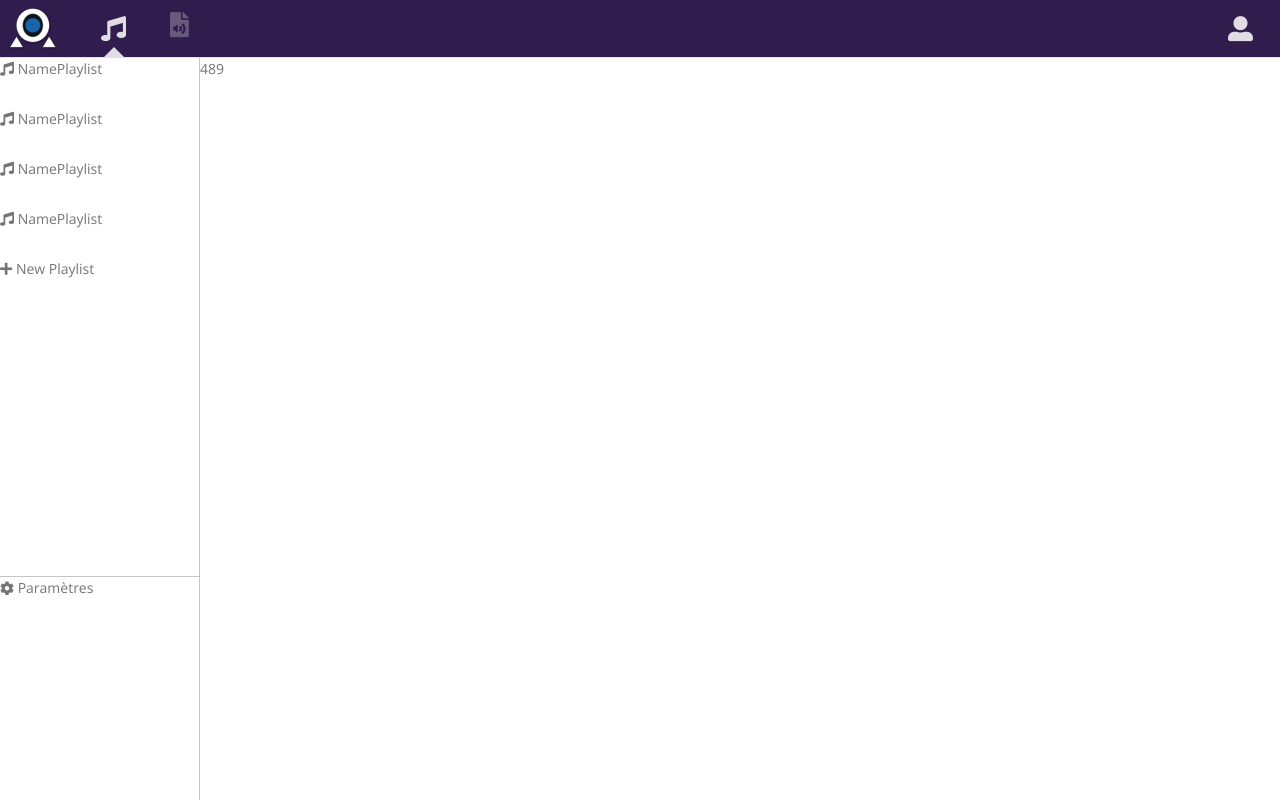
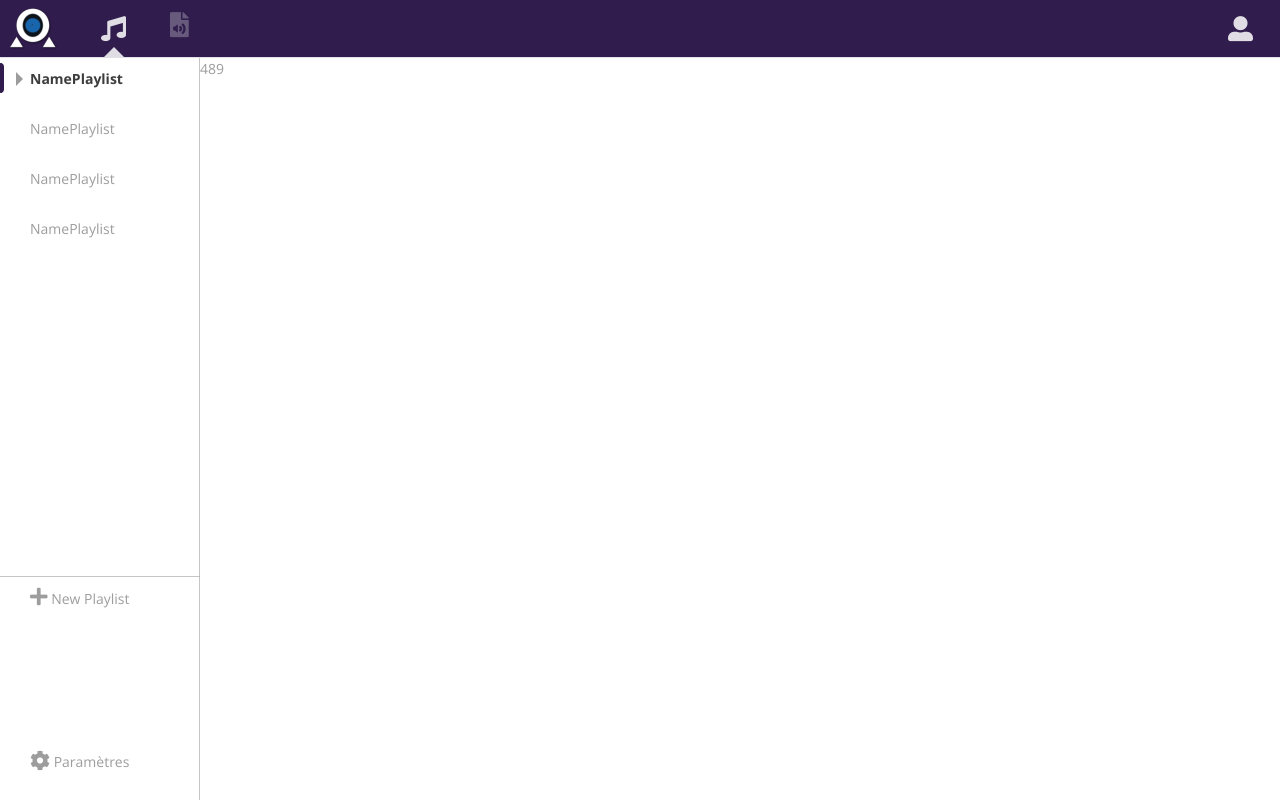
Before and after one commit to Ilingu/MusicApp, a React (Create React App) app: page / in a window 1280 px wide. Built offline with nearby package versions, Linux system fonts and the light colour scheme; what apollo-upload-client would draw is missing.

Commit message:
End Menu

```diff
--- a/src/CSS/Index.css
+++ b/src/CSS/Index.css
@@ -107,7 +107,7 @@ a {
   display: flex;
   position: relative;
   height: calc(100vh - 58px);
-  color: #757575;
+  color: rgba(117, 117, 117, 0.712);
 }
 
 #Music #Menu {
@@ -118,18 +118,64 @@ a {
           user-select: none;
 }
 
-#Music #Menu #PlaylistContainer {
+#Music #Menu .bloc {
   position: relative;
-  overflow: auto;
-}
-
-#Music #Menu #PlaylistContainer .Playlist {
   width: 100%;
   height: 30px;
   margin-bottom: 20px;
+  padding-left: 30px;
+  cursor: pointer;
+}
+
+#Music #Menu #PlaylistContainer {
+  position: relative;
+  padding-top: 10px;
+}
+
+#Music #Menu #PlaylistContainer .Playlist.active {
+  color: rgba(17, 17, 17, 0.815);
+  font-weight: bold;
+}
+
+#Music #Menu #PlaylistContainer .Playlist.active::before {
+  content: "";
+  position: absolute;
+  top: -5px;
+  left: 0;
+  height: 100%;
+  border: 2px solid #301c4d;
+  border-top-right-radius: 10px;
+  border-bottom-right-radius: 10px;
+}
+
+#Music #Menu #PlaylistContainer .Playlist.active::after {
+  content: "";
+  position: absolute;
+  left: 8%;
+  top: 4px;
+  width: 0;
+  height: 0;
+  border-top: 7px solid transparent;
+  border-bottom: 7px solid transparent;
+  border-left: 7px solid rgba(117, 117, 117, 0.712);
 }
 
 #Music #Menu #settings {
   position: relative;
+  padding-top: 10px;
+}
+
+#Music #Menu #settings span {
+  font-size: 20px;
+}
+
+#Music #Menu #settings .settings {
+  position: absolute;
+  bottom: 0;
+}
+
+#Music #Menu #settings .NewPlaylist:active,
+#Music #Menu #settings .settings:active {
+  color: rgba(17, 17, 17, 0.815);
 }
 /*# sourceMappingURL=Index.css.map */
--- a/src/Components/App/Static/MusicMenu.js
+++ b/src/Components/App/Static/MusicMenu.js
@@ -84,27 +84,29 @@ class MusicMenu extends Component {
           style={{ height: `${this.props.proportion[1]}%` }}
         >
           {/* Dynamic */}
-          <div className="Playlist active" id="1">
-            <span className="fas fa-music"></span> NamePlaylist
+          <div className="Playlist bloc active" id="1">
+            NamePlaylist
           </div>
-          <div className="Playlist" id="2">
-            <span className="fas fa-music"></span> NamePlaylist
+          <div className="Playlist bloc" id="2">
+            NamePlaylist
           </div>
-          <div className="Playlist" id="3">
-            <span className="fas fa-music"></span> NamePlaylist
+          <div className="Playlist bloc" id="3">
+            NamePlaylist
           </div>
-          <div className="Playlist" id="4">
-            <span className="fas fa-music"></span> NamePlaylist
-          </div>
-          <div className="New Playlist" id="4">
-            <span className="fas fa-plus"></span> New Playlist
+          <div className="Playlist bloc" id="4">
+            NamePlaylist
           </div>
           <div id="resizeR" className="resize R"></div>
           <div id="resizeB" className="resize B"></div>
         </div>
         <div id="settings" style={{ height: `${this.props.proportion[2]}%` }}>
           <div id="resizeR2" className="resize R"></div>
-          <span className="fas fa-cog fa-spin"></span> Paramètres
+          <div className="NewPlaylist bloc">
+            <span className="fas fa-plus"></span> New Playlist
+          </div>
+          <div className="settings bloc">
+            <span className="fas fa-cog fa-spin"></span> Paramètres
+          </div>
         </div>
       </aside>
     );
```
